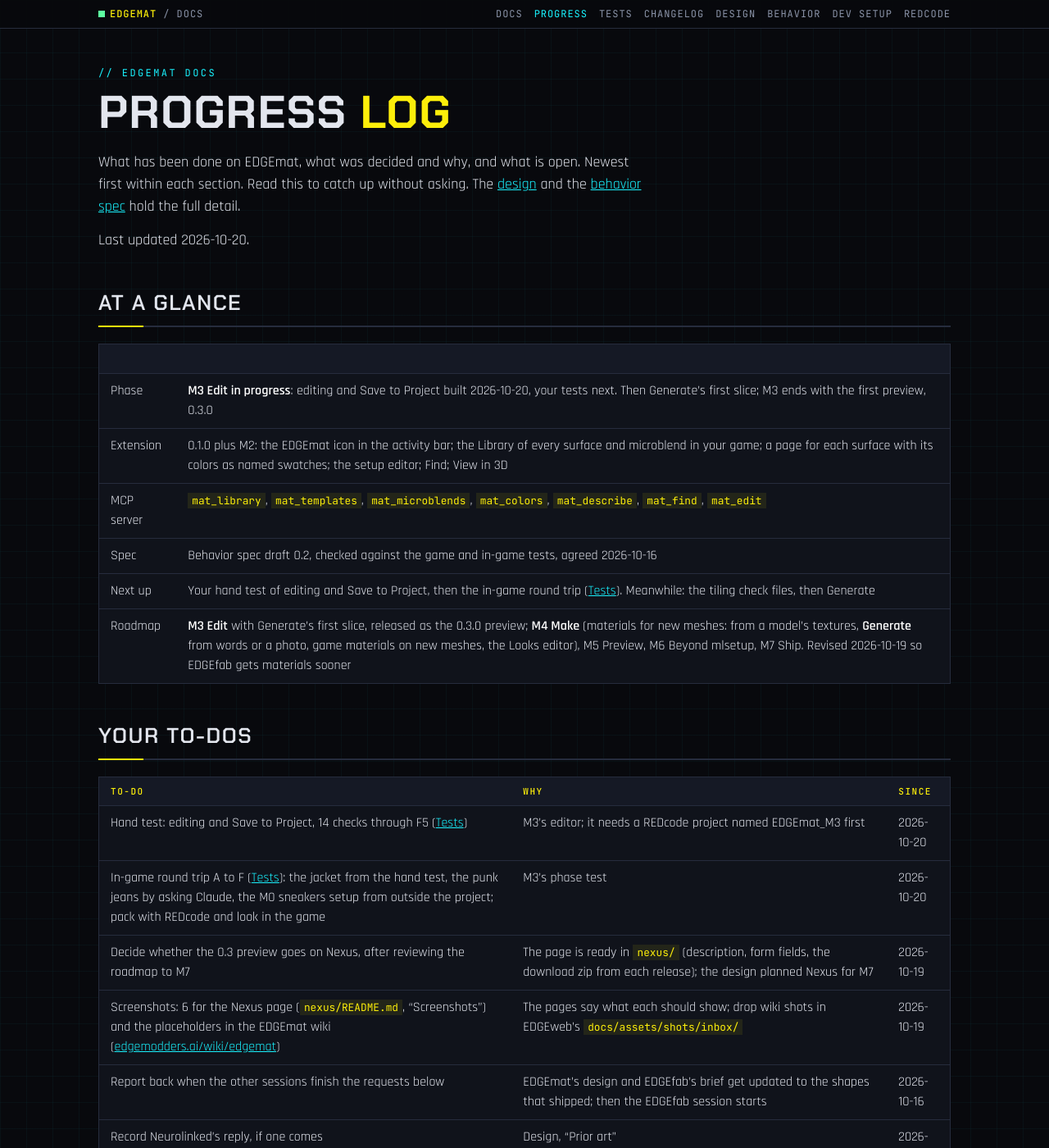
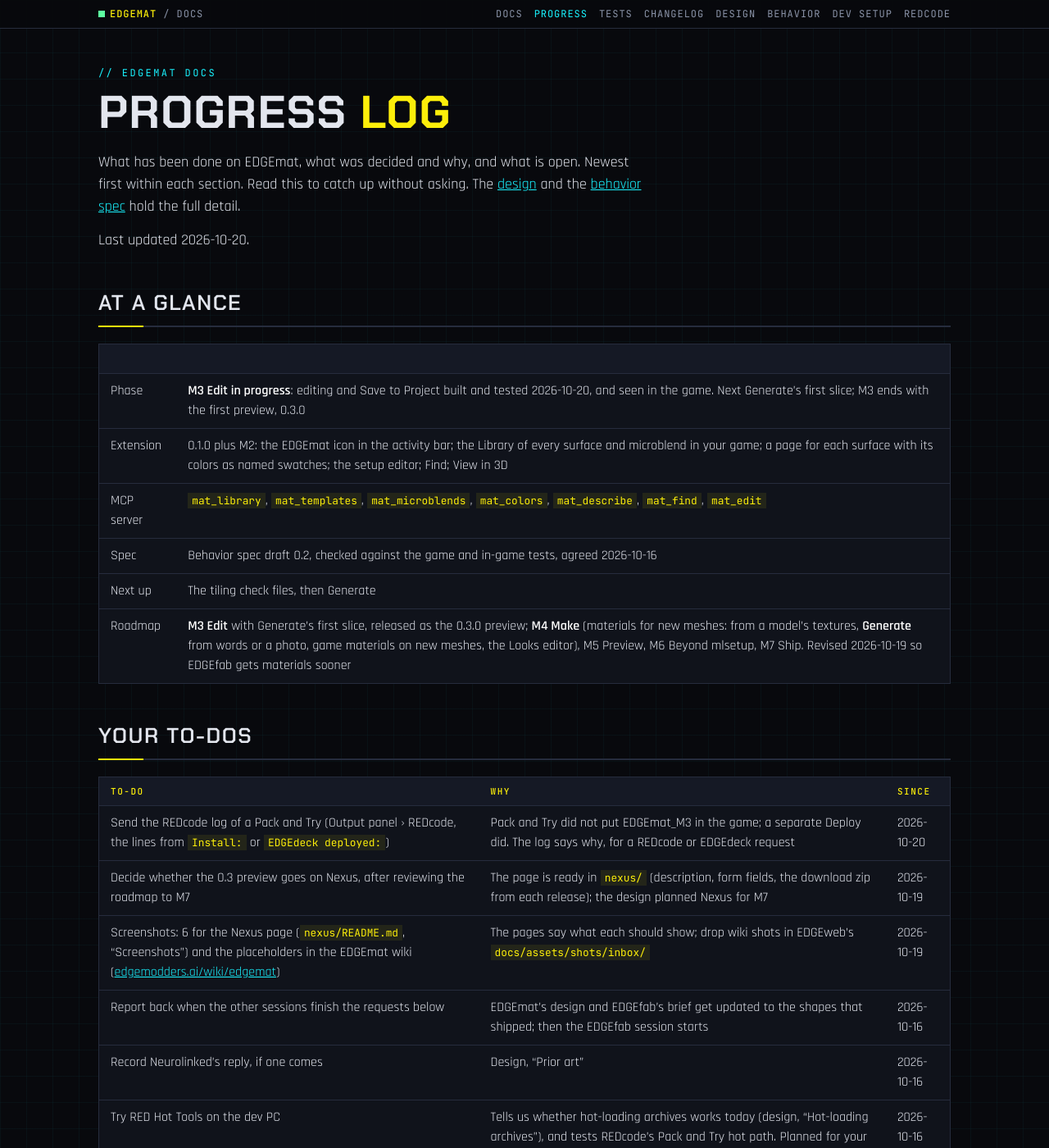
Before and after one commit to Edgemodders/EDGEmat, a Jekyll site: the page built from docs/progress.md, in a window 1280 px wide and 1400 px high. Shown: the whole window at 82% size. Built offline with Jekyll 4.4.1, drawn with Linux system fonts in a browser that asks for light colours; our own code applies the rules of GitHub Pages for plain Markdown files; some of the changed text lies outside the part shown.

Commit message:
Tests: editing, Save to Project and the in-game round trip pass
Co-Authored-By: Claude Opus 5.5 <noreply@anthropic.com>

```diff
--- a/docs/progress.md
+++ b/docs/progress.md
@@ -8,19 +8,18 @@ Last updated 2026-10-20.
 
 | | |
 |---|---|
-| Phase | **M3 Edit in progress**: editing and Save to Project built 2026-10-20, your tests next. Then Generate's first slice; M3 ends with the first preview, 0.3.0 |
+| Phase | **M3 Edit in progress**: editing and Save to Project built and tested 2026-10-20, and seen in the game. Next Generate's first slice; M3 ends with the first preview, 0.3.0 |
 | Extension | 0.1.0 plus M2: the EDGEmat icon in the activity bar; the Library of every surface and microblend in your game; a page for each surface with its colors as named swatches; the setup editor; Find; View in 3D |
 | MCP server | `mat_library`, `mat_templates`, `mat_microblends`, `mat_colors`, `mat_describe`, `mat_find`, `mat_edit` |
 | Spec | Behavior spec draft 0.2, checked against the game and in-game tests, agreed 2026-10-16 |
-| Next up | Your hand test of editing and Save to Project, then the in-game round trip ([Tests](testing.html#setup-editor-editing-and-save-to-project)). Meanwhile: the tiling check files, then Generate |
+| Next up | The tiling check files, then Generate |
 | Roadmap | **M3 Edit** with Generate's first slice, released as the 0.3.0 preview; **M4 Make** (materials for new meshes: from a model's textures, **Generate** from words or a photo, game materials on new meshes, the Looks editor), M5 Preview, M6 Beyond mlsetup, M7 Ship. Revised 2026-10-19 so EDGEfab gets materials sooner |
 
 ## Your to-dos
 
 | To-do | Why | Since |
 |---|---|---|
-| Hand test: editing and Save to Project, 14 checks through F5 ([Tests](testing.html#setup-editor-editing-and-save-to-project)) | M3's editor; it needs a REDcode project named EDGEmat_M3 first | 2026-10-20 |
-| In-game round trip A to F ([Tests](testing.html#m3-in-game-round-trip)): the jacket from the hand test, the punk jeans by asking Claude, the M0 sneakers setup from outside the project; pack with REDcode and look in the game | M3's phase test | 2026-10-20 |
+| Send the REDcode log of a Pack and Try (Output panel › REDcode, the lines from `Install:` or `EDGEdeck deployed:`) | Pack and Try did not put EDGEmat_M3 in the game; a separate Deploy did. The log says why, for a REDcode or EDGEdeck request | 2026-10-20 |
 | Decide whether the 0.3 preview goes on Nexus, after reviewing the roadmap to M7 | The page is ready in `nexus/` (description, form fields, the download zip from each release); the design planned Nexus for M7 | 2026-10-19 |
 | Screenshots: 6 for the Nexus page (`nexus/README.md`, "Screenshots") and the placeholders in the EDGEmat wiki ([edgemodders.ai/wiki/edgemat](https://edgemodders.ai/wiki/edgemat/)) | The pages say what each should show; drop wiki shots in EDGEweb's `docs/assets/shots/inbox/` | 2026-10-19 |
 | Report back when the other sessions finish the requests below | EDGEmat's design and EDGEfab's brief get updated to the shapes that shipped; then the EDGEfab session starts | 2026-10-16 |
@@ -45,6 +44,8 @@ Last updated 2026-10-20.
 
 | What | Detail |
 |---|---|
+| **Seen in the game** | Your hand test of editing and Save to Project passed, all 14 checks. Then the round trip: the jacket from the editor, the jeans Claude recolored and the sneakers showed their new materials in the game, on your V. The sneakers were saved both as a new setup and in place (with Material Texture Override); the game showed the new setup, which the project's mesh copies name |
+| Deploying | Two things kept the mod out of the game, neither in EDGEmat. Pack and Try did not deploy it; a separate Deploy from REDcode did (your log will say why). And the project packs as a REDmod (`redcode.pack.redmod` on), into `mods\`, which needs `redMod.exe deploy` (EDGEdeck's deploy runs it) and a game started with `-modded`. A material mod needs neither: unticking the setting packs to `archive\pc\mod` |
 | **Editing built** | Click a layer in the setup editor and change its surface, color (the surface's own swatches, filtered by words such as "blue"), finish, tiling, opacity and microblend. Each change shows at once; Ctrl+Z undoes. A new surface resets the layer's color and finish to that surface's defaults, and says so |
 | **Save to Project built** | Saves the setup into your project (REDcode's open one, or one you pick). By default as a new setup beside the original, with every mesh that uses it copied into the project and pointed at it, so it shows in the game with no other mod: on the Arasaka jacket that is three meshes, found in half a second. REDcode's Pack and Try is offered right after. Ctrl+S on a game file opens it; a project's own file saves in place |
 | **`mat_edit`** | Claude recolors in words ("dark red", "glossy", "leather standard clean"): EDGEmat picks the surface's closest preset, says how close it is, and saves the same way, or only previews |
```
Also changed, not shown: CLAUDE.md (+1 -1 lines), docs/testing.md (+5 -5 lines).
